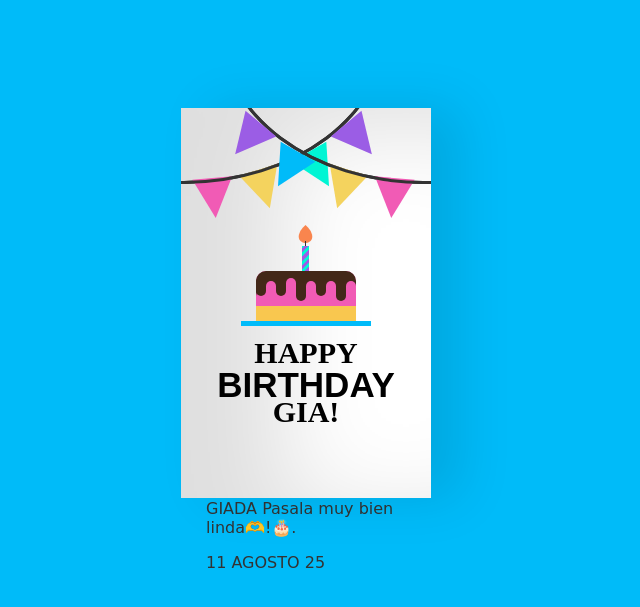
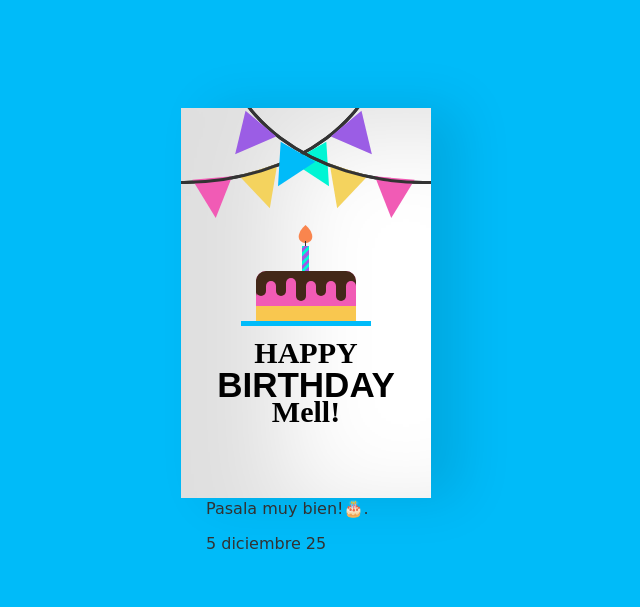
Before and after one commit to Brainy112/mell, a plain HTML site: page carta/index.html in a window 1280 px wide. Shown: the part 97-704 px from the top of the page, without its empty margins (334-974 px from the left). Drawn offline with Linux system fonts and the light colour scheme.

Commit message:
Update index.html

```diff
--- a/carta/index.html
+++ b/carta/index.html
@@ -20,7 +20,7 @@
           <div class="front-text">
           <h3 class="happy">HAPPY</h3>
           <h2 class="bday">BIRTHDAY</h2>
-          <h3 class="toyou">GIA!</h3>
+          <h3 class="toyou">Mell!</h3>
           </div>
           <div class="wrap-deco">
         <div class="decorations"></div>
@@ -40,12 +40,12 @@
              <div class="inside-text">
           <h3 class="happy">HAPPY</h3>
           <h2 class="bday">BIRTHDAY</h2>
-          <h3 class="toyou">GIADA!</h3>
+          <h3 class="toyou">Mell!</h3>
           </div>
             <div class="wishes">
             <p>De Brainy ;).</p>
-            <p>Happy Birthday GIAA🥹 ,feliz cumpleaños espero que lo pases increible en tu dia, Que este día esté lleno de risas, amor y momentos inolvidables. Eres una persona increíble y mereces todo lo bueno que la vida tiene para ofrecer. Sigue brillando con esa luz especial que tieneS GIADA Pasala muy bien linda🫶!🎂.</p>
-            <p class="sara"> 11 AGOSTO 25</p>
+            <p>Happy Birthday mel👻 ,feliz cumpleaños espero que lo pases increible en tu dia, Que este día esté lleno de risas, amor y momentos inolvidables. Eres una persona increíble y mereces todo lo bueno que la vida tiene para ofrecer. Sigue brillando con esa luz especial que tiene mell Pasala muy bien!🎂.</p>
+            <p class="sara"> 5 diciembre 25</p>
             </div>
           </div>
         </div>
```
